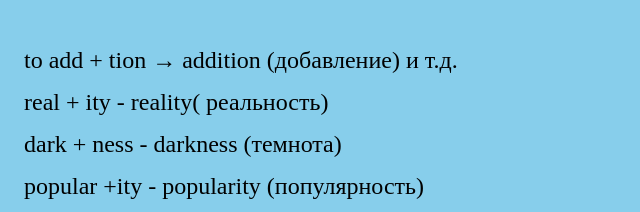
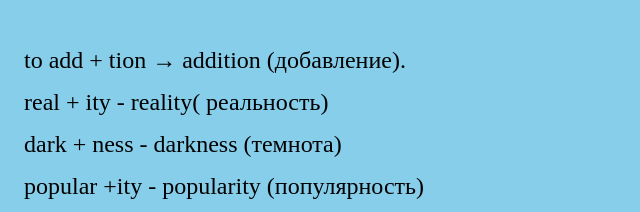
Before and after one commit to Ofin26/123, a plain HTML site: page teor.html in a window 1280 px wide. Shown: the part 1399-1611 px from the top of the page, 4-644 px from the left. Drawn offline with Linux system fonts and the light colour scheme.

Commit message:
teor.html

```diff
--- a/teor.html
+++ b/teor.html
@@ -86,7 +86,7 @@
             </div>
             <div class="primer">
                 <div class="primer_1">
-                    to add + tion → addition (добавление) и т.д.
+                    to add + tion → addition (добавление).
                 </div>
                 <div class="primer_2">
                     real + ity - reality( реальность)
```
